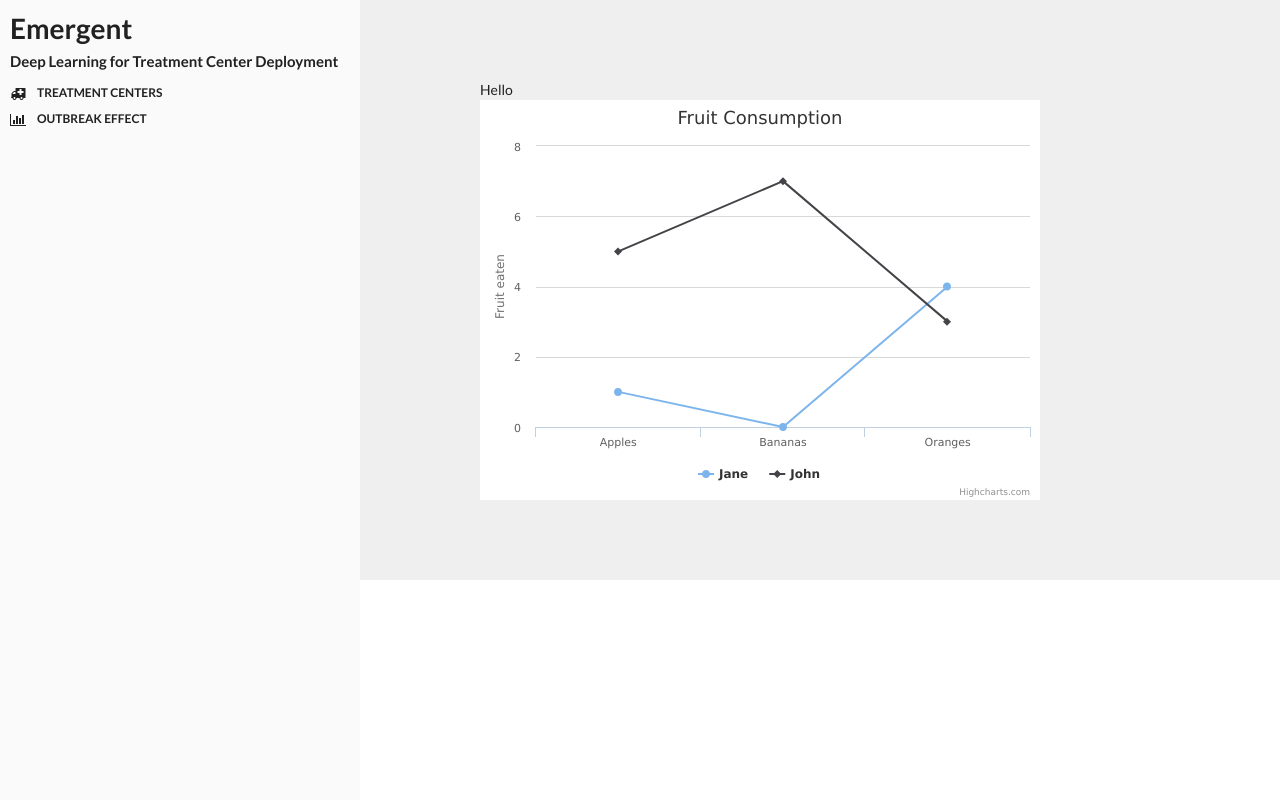
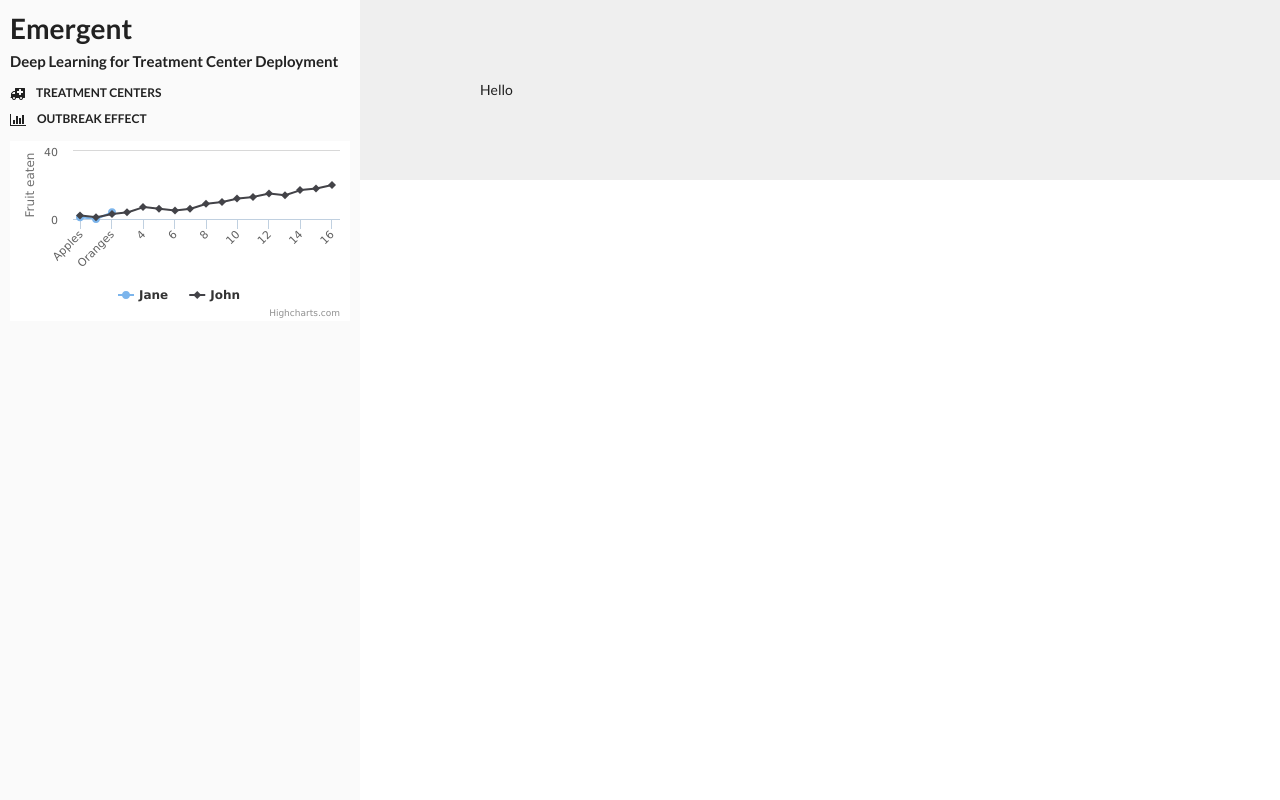
Before and after one commit to lisa-1010/nga_hacks, a Flask app: page /tmp in a window 1280 px wide. Run offline with Flask 2, Linux system fonts and the light colour scheme.

Commit message:
Some more shit

```diff
--- a/flask/app/static/css/index.css
+++ b/flask/app/static/css/index.css
@@ -25,3 +25,13 @@
   height: 20px;
   width: 20px;
 }
+
+.sidebar-left .content {
+  width: 100%;
+}
+
+.sidebar-left #outbreak-effect-chart {
+  padding: 10px 0;
+  width: 100%;
+  height: 200px;
+}
--- a/flask/app/static/js/graph.js
+++ b/flask/app/static/js/graph.js
@@ -1,10 +1,10 @@
 $(function () {
-  $('#container').highcharts({
+  $('#outbreak-effect-chart').highcharts({
     chart: {
       type: 'line'
     },
     title: {
-      text: 'Fruit Consumption'
+      text: ''
     },
     xAxis: {
       categories: ['Apples', 'Bananas', 'Oranges']
@@ -19,7 +19,7 @@ $(function () {
       data: [1, 0, 4]
     }, {
       name: 'John',
-      data: [5, 7, 3]
+      data: [2, 1, 3, 4, 7, 6, 5, 6, 9, 10, 12, 13, 15, 14, 17, 18, 20]
     }]
   });
 });
--- a/flask/app/templates/tmp.html
+++ b/flask/app/templates/tmp.html
@@ -22,19 +22,19 @@
           <div class="content">
             <div class="ui sub header">Outbreak Effect</div>
           </div>
+          <div id="outbreak-effect-chart"></div>
         </div>
       </div>
     </aside>
     <div class="page-content">
       Hello
-      <div id="container"></div>
     </div>
 
     <script type="text/javascript" src="lib/jquery.min.js"></script>
     <script type="text/javascript" src="lib/semantic/semantic.min.js"></script>
     <script type="text/javascript" src="lib/highcharts.js"></script>
 
-    <script type="text/javascript" src="js/index.js"></script>
+    <script type="text/javascript" src="js/script.js"></script>
     <script type="text/javascript" src="js/graph.js"></script>
   </body>
 </html>
```
